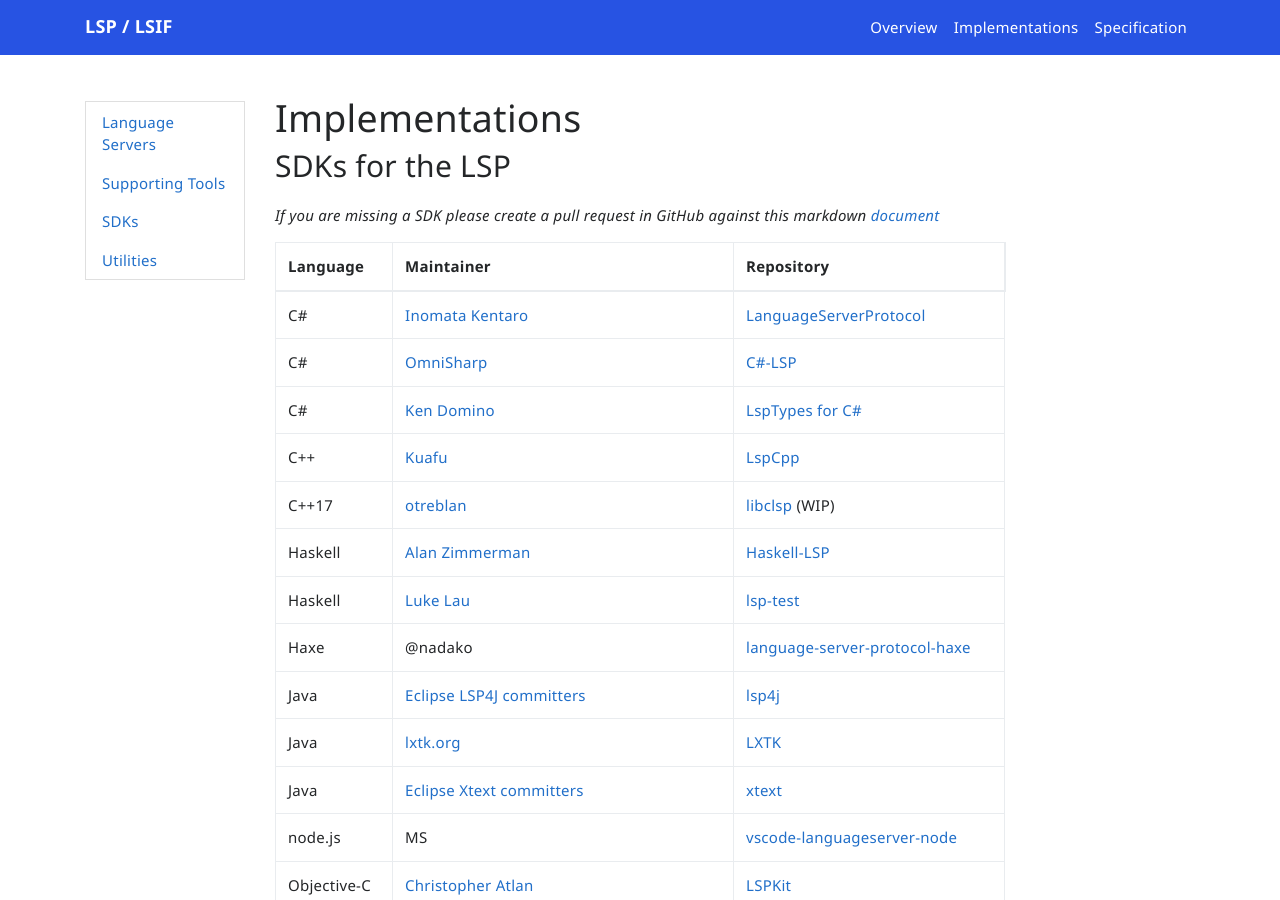
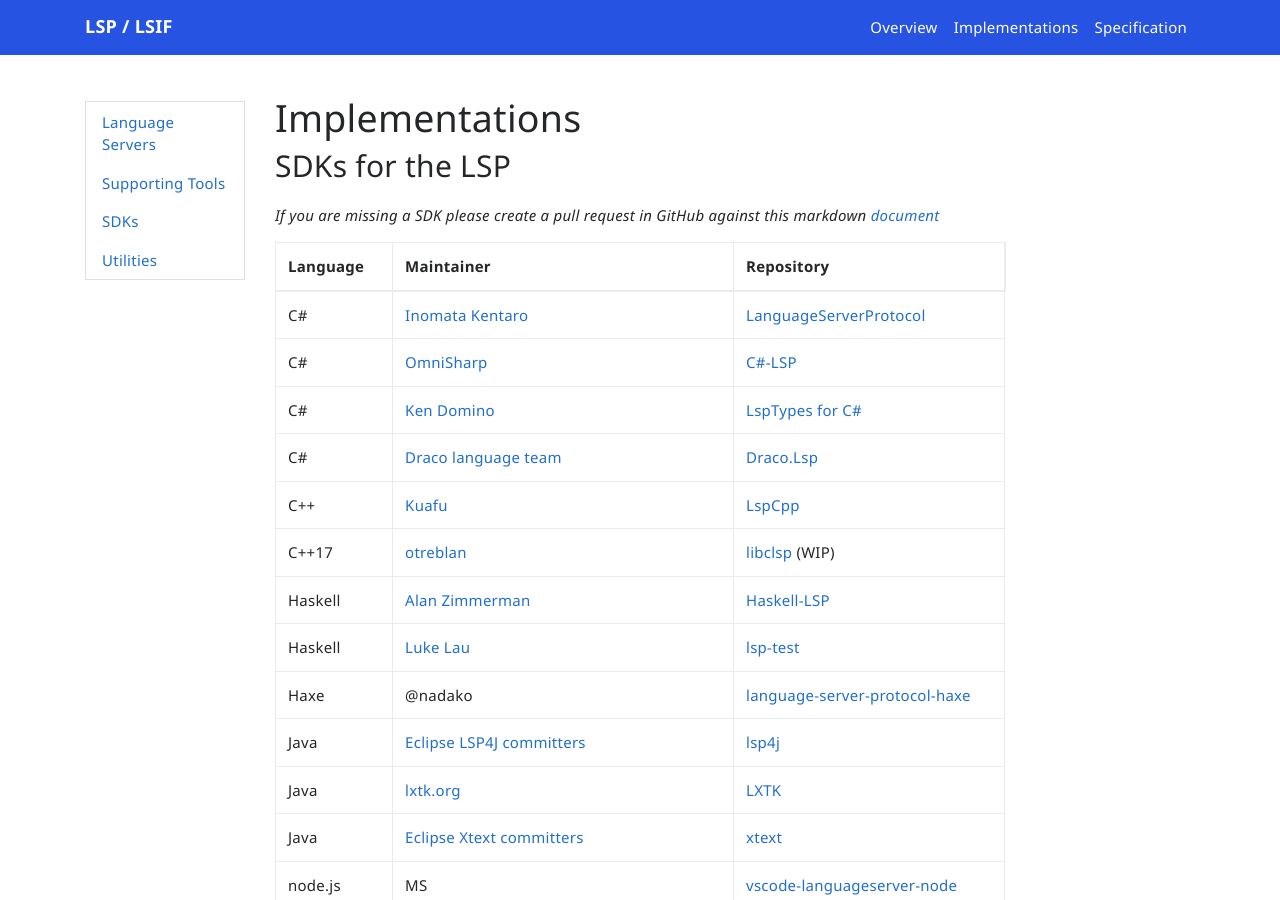
Before and after one commit to microsoft/language-server-protocol, a Jekyll site: the page built from _implementors/sdks.md, in a window 1280 px wide and 900 px high. Built offline with Jekyll 4.4.1, drawn with Linux system fonts in a browser that asks for light colours; nearby versions of some CDN libraries; comment, search, counter and statistics services are not loaded.

Commit message:
Added Draco.Lsp as an LSP SDK in .NET (#2001)
Added Draco.Lsp

```diff
--- a/_implementors/sdks.md
+++ b/_implementors/sdks.md
@@ -13,6 +13,7 @@
 | C# | [Inomata Kentaro](https://github.com/matarillo/) | [LanguageServerProtocol](https://github.com/matarillo/LanguageServerProtocol)|
 | C# | [OmniSharp](http://www.omnisharp.net/) | [C#-LSP](https://github.com/OmniSharp/csharp-language-server-protocol)|
 | C# | [Ken Domino](https://github.com/kaby76) | [LspTypes for C#](https://github.com/kaby76/lsp-types) |
+| C# | [Draco language team](https://draco-lang.org/) | [Draco.Lsp](https://github.com/Draco-lang/Compiler) |
 | C++ | [Kuafu](https://github.com/kuafuwang) | [LspCpp](https://github.com/kuafuwang/LspCpp)|
 | C++17 | [otreblan](https://github.com/otreblan) | [libclsp](https://github.com/otreblan/libclsp) (WIP)|
 | Haskell | [Alan Zimmerman](https://github.com/alanz) | [Haskell-LSP](https://github.com/alanz/haskell-lsp)|
```
